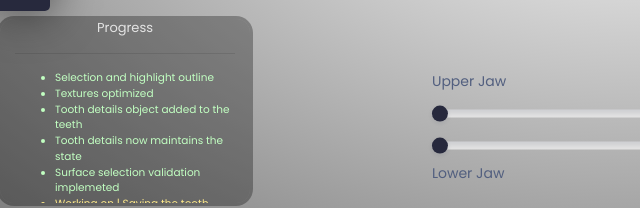
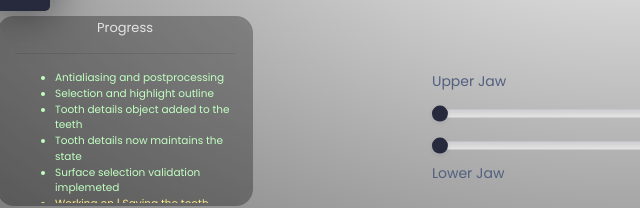
Before and after one commit to 101zombiesama/interactive_3d_module, a plain HTML site: page index.html in a window 1280 px wide. Shown: the part 589-797 px from the top of the page, 0-640 px from the left. Drawn offline with nearby package versions, Linux system fonts and the light colour scheme; a script that the page names is missing.

Commit message:
antialiasing and vignette

```diff
--- a/index.html
+++ b/index.html
@@ -141,8 +141,8 @@
             <h5 class="text-center">Progress</h5>
             <hr>
             <ul>
+                <li style="color: rgb(193, 255, 193);">Antialiasing and postprocessing</li>
                 <li style="color: rgb(193, 255, 193);">Selection and highlight outline</li>
-                <li style="color: rgb(193, 255, 193);">Textures optimized</li>
                 <li style="color: rgb(193, 255, 193);">Tooth details object added to the teeth</li>
                 <li style="color: rgb(193, 255, 193);">Tooth details now maintains the state</li>
                 <li style="color: rgb(193, 255, 193);">Surface selection validation implemeted</li>
```
